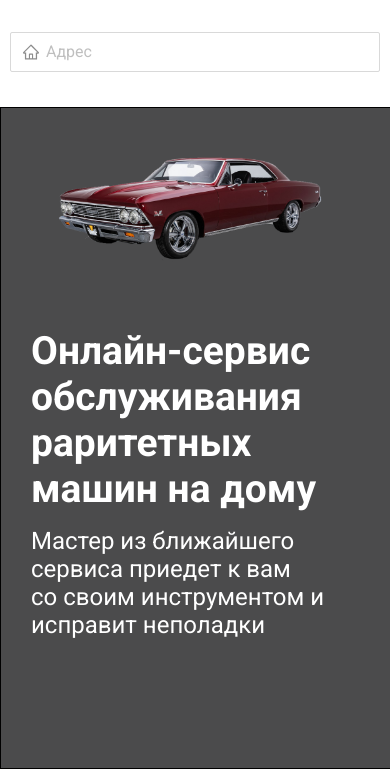
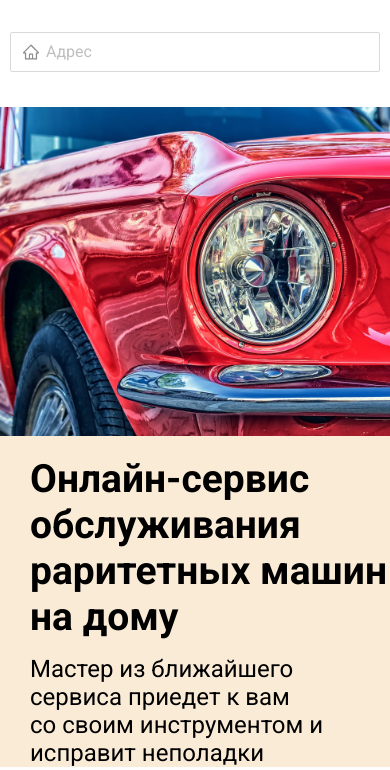
Before and after one commit to Offllane/service-center, a plain HTML site: page index.html in a window 390 px wide. Shown: the part 106-876 px from the top of the page. Drawn offline with Linux system fonts and the light colour scheme.

Commit message:
remake promo

```diff
--- a/css/adaptive.css
+++ b/css/adaptive.css
@@ -3,6 +3,9 @@
     margin-right: 10px;
   }
   .promo{
+    height: 350px;
+  }
+  .container-for-promo-image {
     height: 350px;
   }
   .promo-text {
@@ -20,16 +23,18 @@
 @media (max-width: 1024px) {
   .promo {
     flex-direction: column;
-    height:560px;
+    height:580px;
     width: 100%;
   }
   .promo-text{
     order:1;
     padding-top:20px;
-    width: 80%;
+  }
+  .container-for-promo-image {
+    width:100%;
   }
   .promo-img {
-    margin-left: 25%;
+    width: 100%;
   }
 }
 
@@ -37,9 +42,6 @@
 {
   .promo {
     height: 600px;
-  }
-  .promo-img {
-    margin-left: 20%;
   }
 }
 
@@ -54,18 +56,11 @@
     margin-left: 10px;
     margin-right: 10px;
   }
-  .promo-img {
-    margin-left: 0%;
-  }
 }
 
 @media (max-width:600px){
   .promo {
     height: 660px;
-  }
-  .promo-img {
-    width: 370px;
-    margin-left: 10%;
   }
   .section-title {
     margin-bottom: 5px;
@@ -80,9 +75,6 @@
 }
 
 @media (max-width:400px){
-  .promo-img {
-    width: 300px;
-  }
   .card {
     width: 300px;
   }
--- a/css/promo.css
+++ b/css/promo.css
@@ -3,8 +3,7 @@
   margin-top: 18px;
   max-width: 1200px;
   height: 300px;
-  border: 1px solid black;
-  background: #4B4B4C;
+  background: #FAEBD7
 }
 
 .promo-text {
@@ -19,16 +18,22 @@
   font-weight: bold;
   font-size: 39px;
   line-height: 46px;
-  color: #fff;
+  color: black;
 }
 
 .promo-description {
   font-size: 24px;
   line-height: 28px;
-  color: #fff;
+  color: black;
 }
 
 .promo-img {
-  width: 500px;
-  object-fit:contain;
+  height: 100%;
+  object-fit:cover;
 }
+
+.container-for-promo-image {
+  margin-left: auto;
+  margin-right: 0em;
+  height: 300px;
+}
--- a/index.html
+++ b/index.html
@@ -45,7 +45,9 @@
             Мастер из ближайшего сервиса приедет к вам <br> со своим инструментом и исправит неполадки
           </div>
         </section>
-        <img src="img/promo.png" class="promo-img">
+        <section class="container-for-promo-image">
+          <img src="img/promo2.jpg" class="promo-img">
+        </section>
       </section>
 
       <section class="services">
```
Also changed, not shown: img/promo2.jpg (added).
